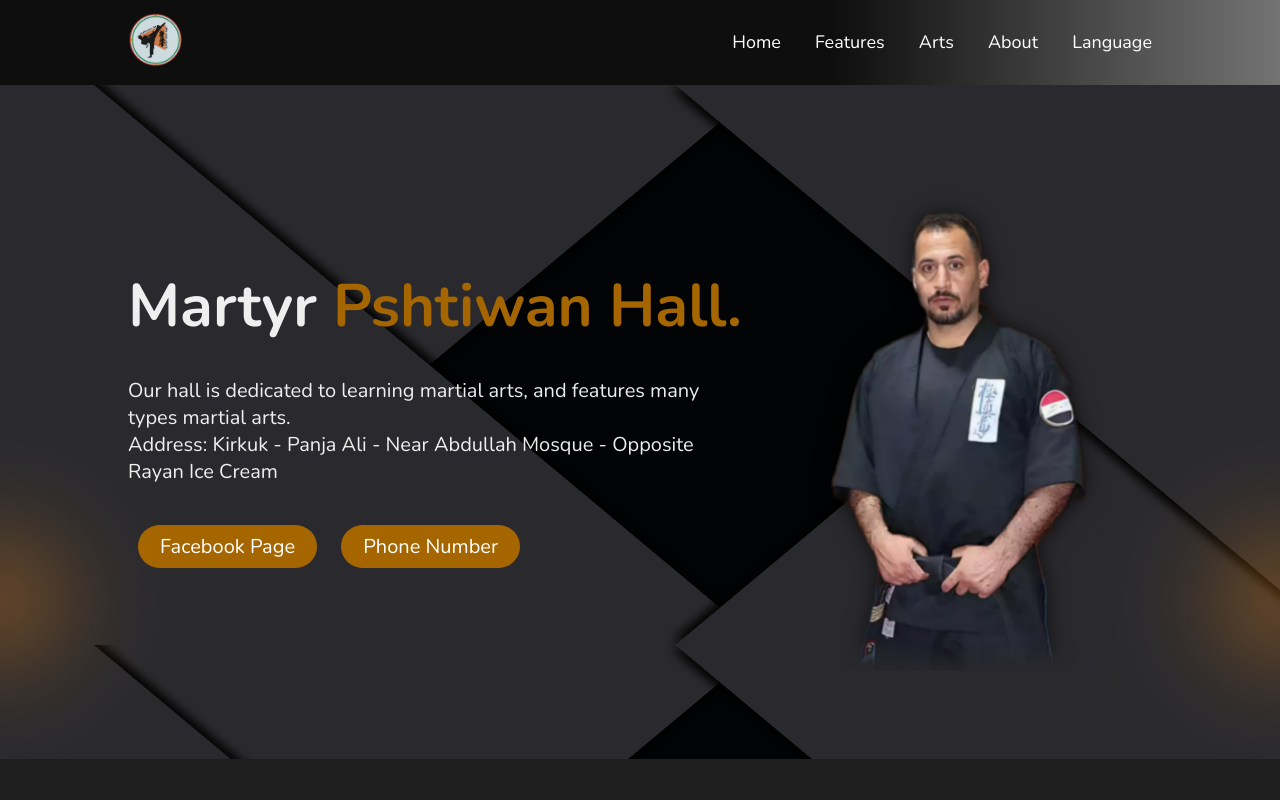
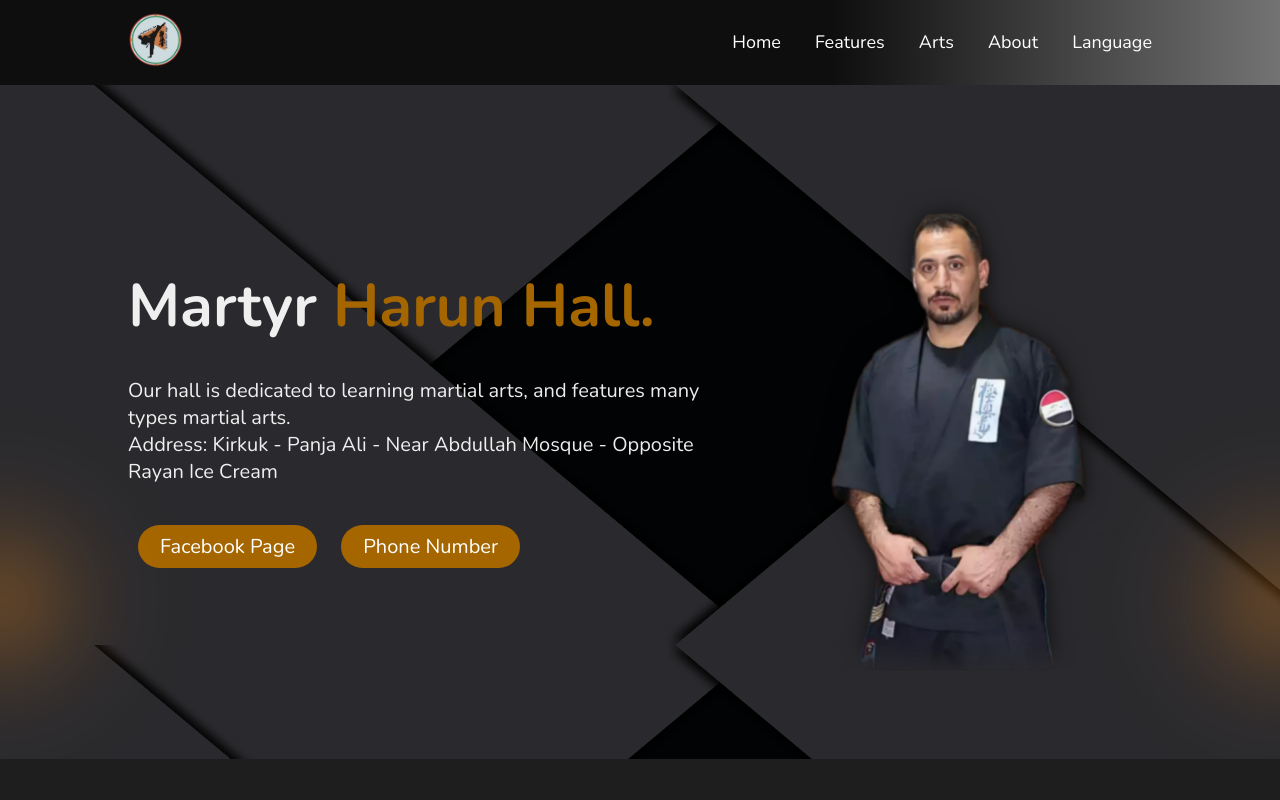
Before and after one commit to Shahidharun/MartyrHarun.github.io, a plain HTML site: page English/index.html in a window 1280 px wide. Shown: the top 800 px of the page. Drawn offline with nearby package versions, Linux system fonts and the light colour scheme.

Commit message:
Update index.html

```diff
--- a/English/index.html
+++ b/English/index.html
@@ -47,7 +47,7 @@
                 <h1 class="mb">
                     Martyr
                    <span>
-                    Pshtiwan Hall.
+                    Harun Hall.
                    </span> <br/>
                     <!-- <span></span>  -->
                 </h1>
```
